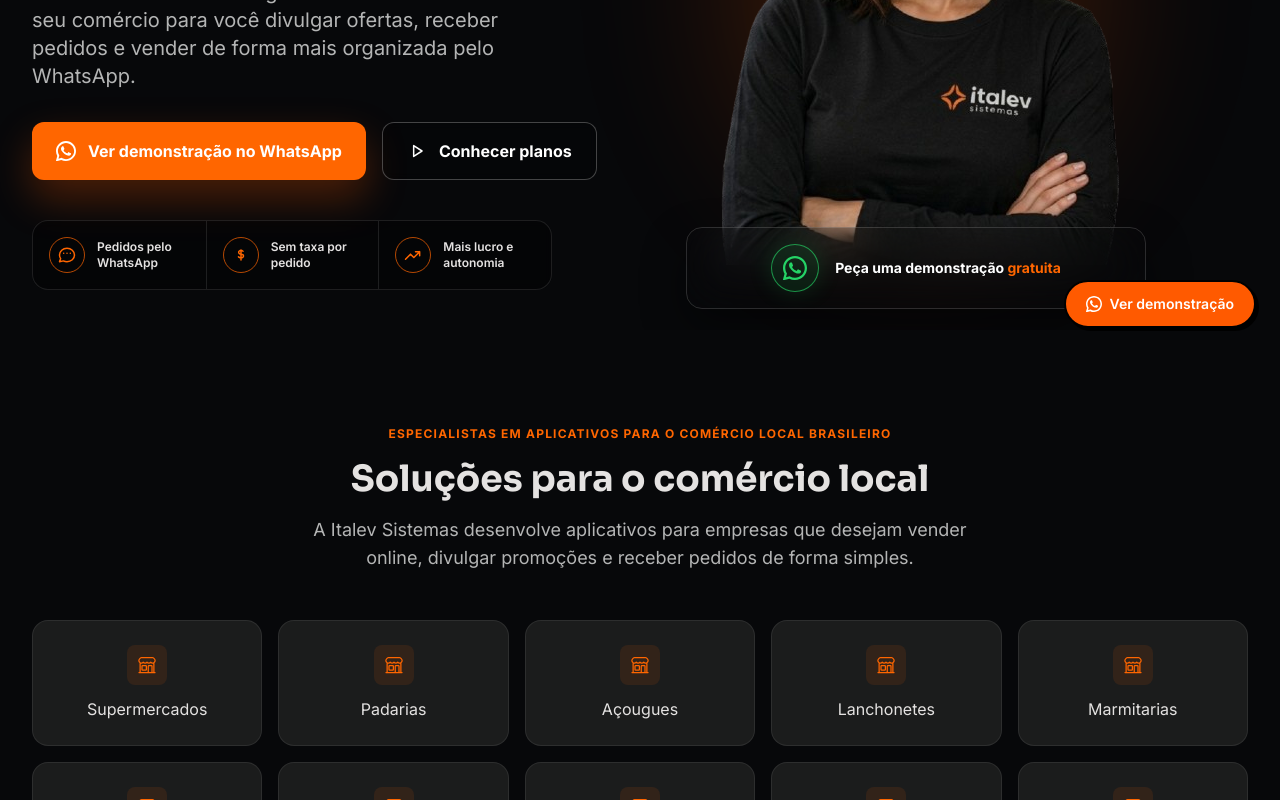
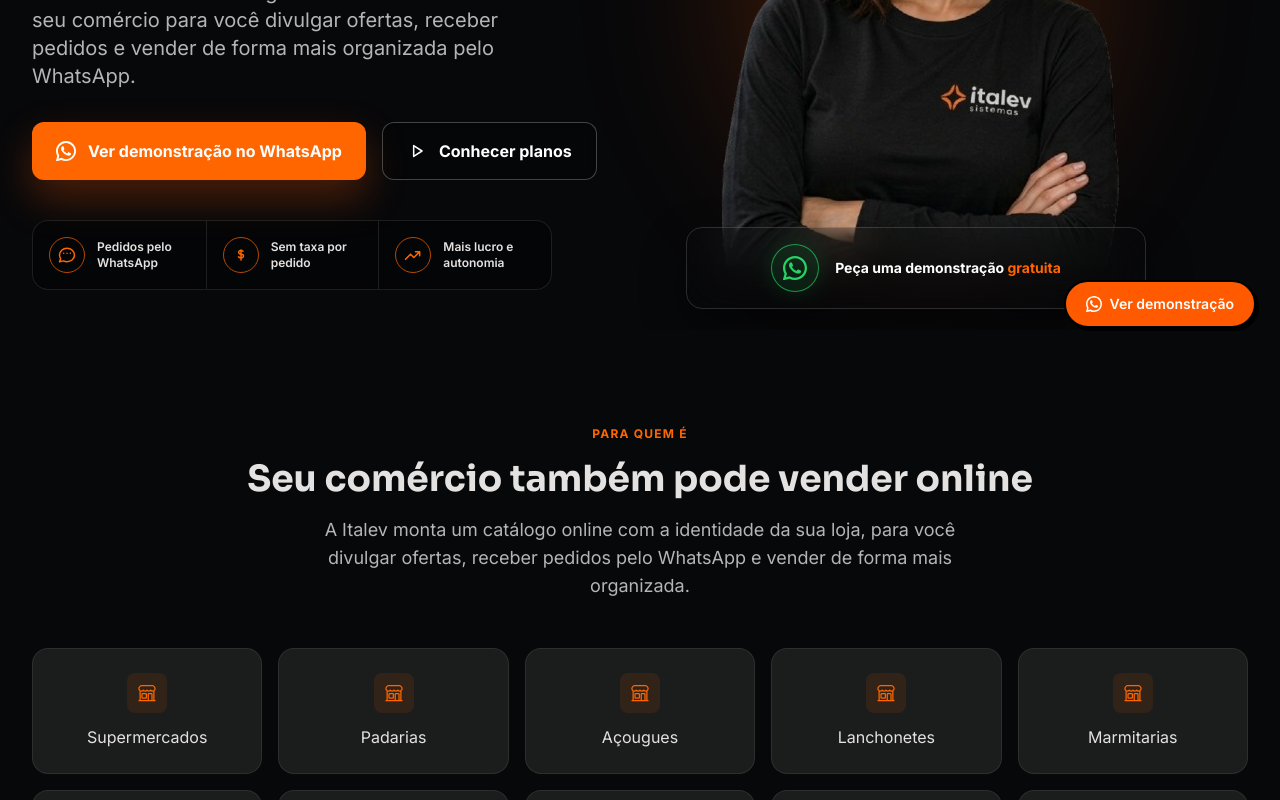
Before and after one commit to alle77fm/paginaitalev, a Next.js app: page / in a window 1280 px wide. Shown: the part 448-1248 px from the top of the page. Built offline with nearby package versions, Linux system fonts and the light colour scheme.

Commit message:
Refina copy da seção de segmentos

```diff
--- a/app/page.tsx
+++ b/app/page.tsx
@@ -275,14 +275,15 @@ export default function HomePage() {
         >
           <div className="text-left mb-8 md:text-center md:mb-12">
             <span className="text-label-caps text-primary-container mb-4 block uppercase tracking-widest">
-              Especialistas em aplicativos para o comércio local brasileiro
+              Para quem é
             </span>
             <h2 className="text-2xl font-bold leading-snug text-on-surface mb-4 md:text-4xl md:leading-[1.15]">
-              Soluções para o comércio local
+              Seu comércio também pode vender online
             </h2>
             <p className="text-on-secondary-container text-sm leading-relaxed md:text-body-lg md:max-w-2xl md:mx-auto">
-              A Italev Sistemas desenvolve aplicativos para empresas que desejam vender
-              online, divulgar promoções e receber pedidos de forma simples.
+              A Italev monta um catálogo online com a identidade da sua loja, para você
+              divulgar ofertas, receber pedidos pelo WhatsApp e vender de forma mais
+              organizada.
             </p>
           </div>
 
```
